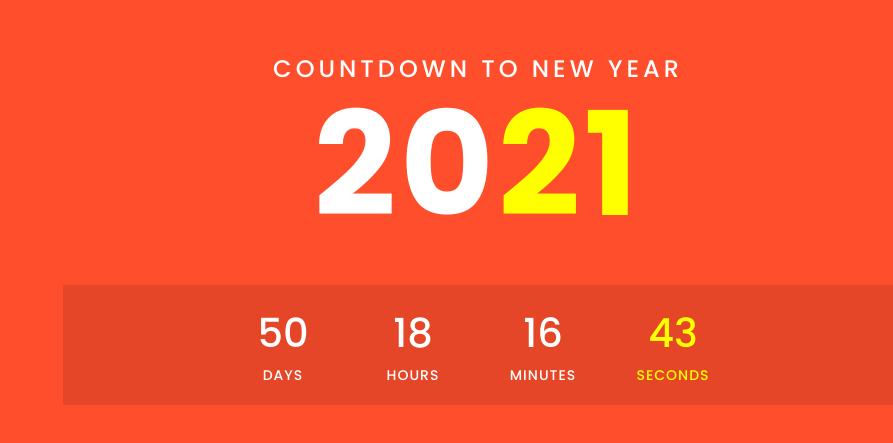
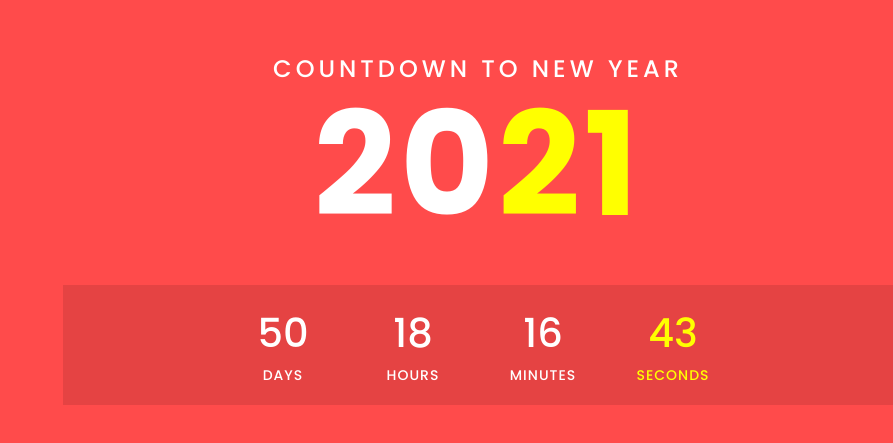
Before and after one commit to orama254/newyearcountdowner, a plain HTML site: page index.html in a window 1280 px wide. Shown: the part 187-630 px from the top of the page, without its empty margins (387-1280 px from the left). Drawn offline with Linux system fonts and the light colour scheme.

Commit message:
add css modification

```diff
--- a/styles.css
+++ b/styles.css
@@ -12,7 +12,7 @@
   position: relative;
   width: 100%;
   height: 100vh;
-  background:#ff4e2b;
+  background: #ff4b4b;
   display: flex;
 }
 
```
